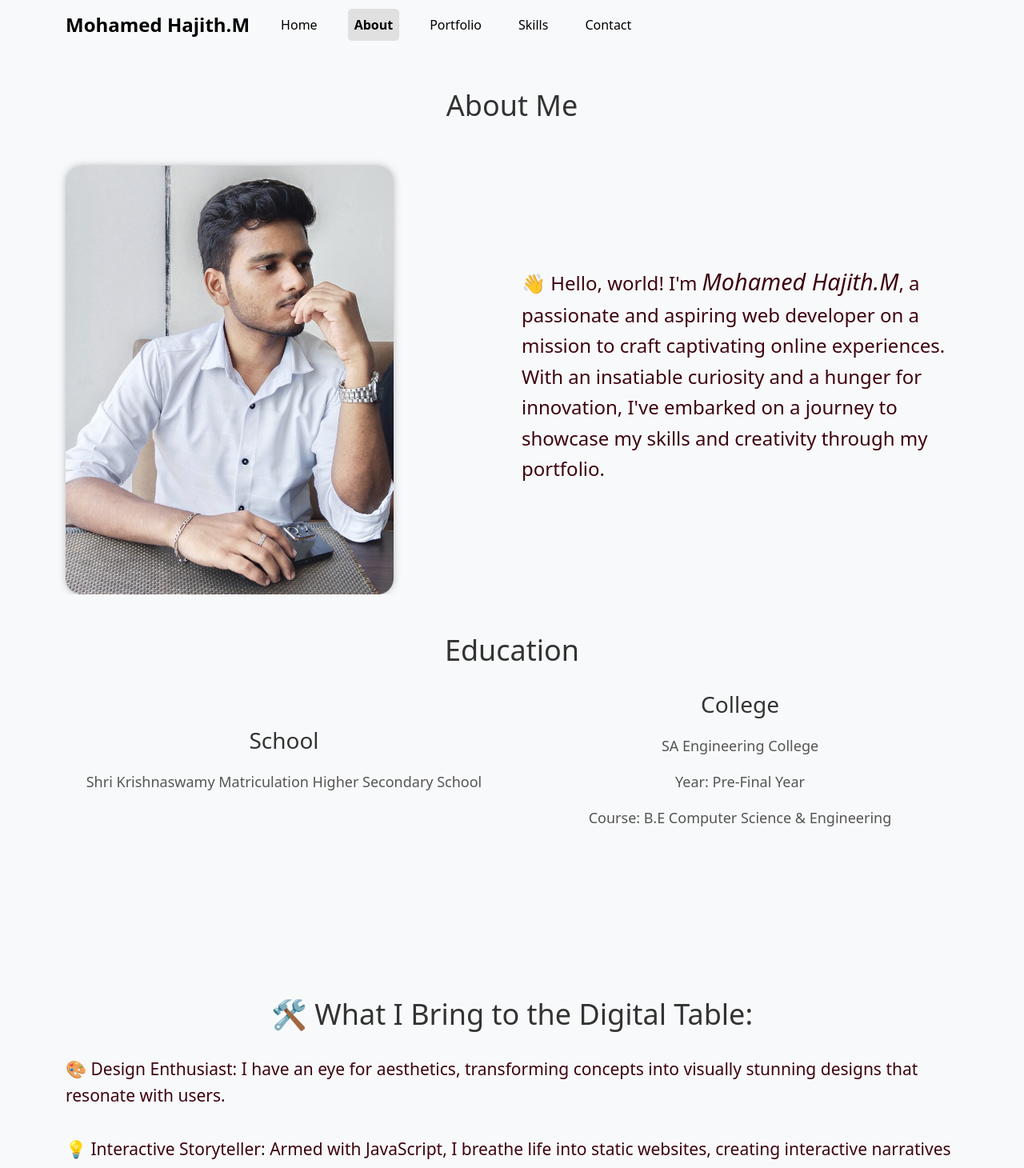
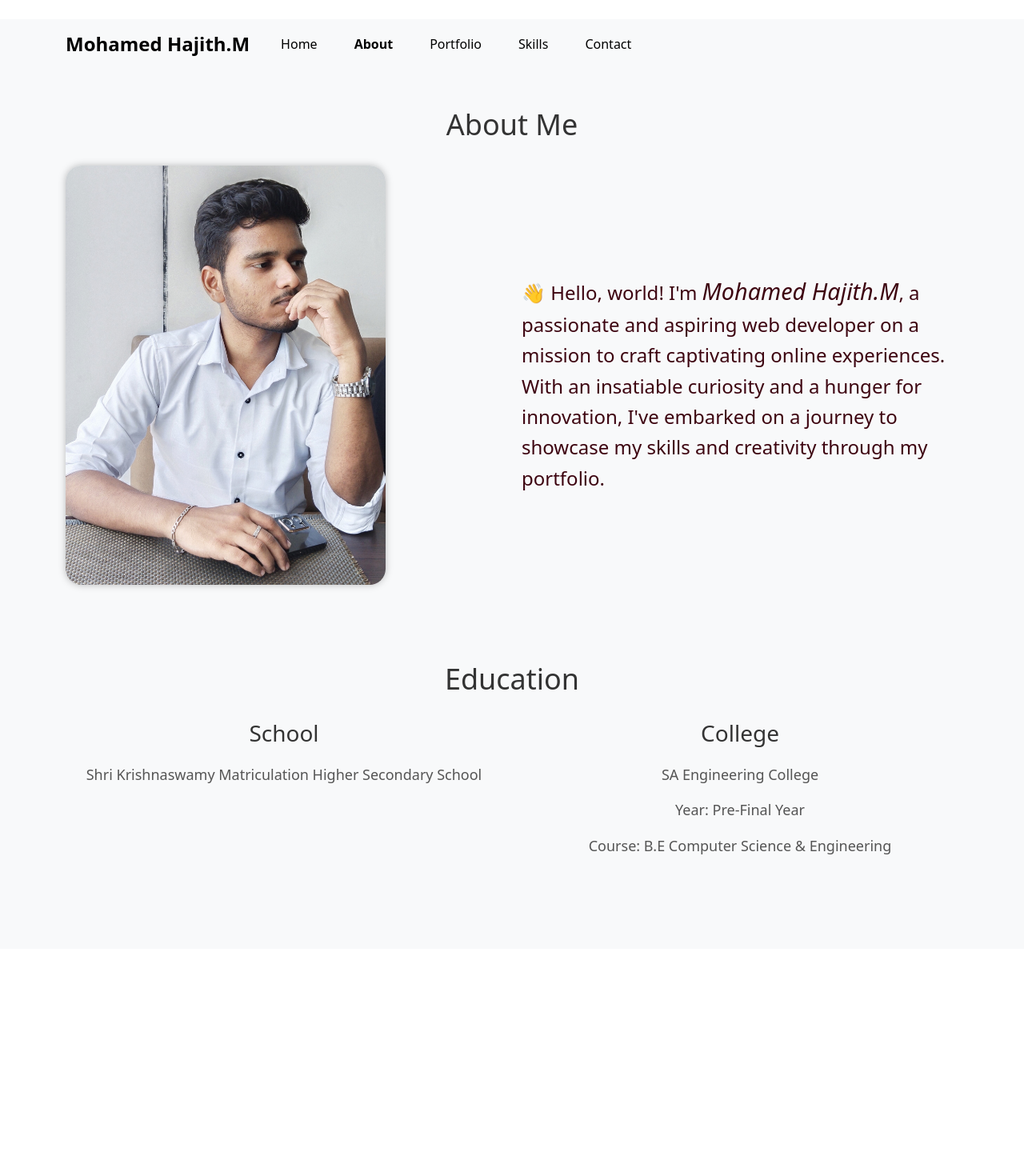
Before and after one commit to HAJITH-M/Portfolio-angular, an Angular app in the folder Porfolio/: page /about in a window 1280 px wide. Shown: the top 1460 px of the page at 80% size. After the commit the page ends 1186 px from the top, so only its background shows below. Built offline with nearby package versions, Linux system fonts and the light colour scheme.

Commit message:
23-11-23-About rectified & other changes are done

```diff
--- a/Porfolio/src/app/about/about.component.css
+++ b/Porfolio/src/app/about/about.component.css
@@ -33,7 +33,7 @@
 
 
 /* Custom CSS for About Section */
-#about {
+ #about {
   background-color: #f8f9fa;
   padding: 80px 0;
 }
@@ -49,19 +49,20 @@
 }
 
 #about img {
+  border-radius: 10px;
+  box-shadow: 0px 0px 10px rgba(0, 0, 0, 0.25);
+  width: 400px;
+  height: auto;
+  max-width: 100%;
   border-radius: 20px;
-box-shadow: 0px 0px 10px rgba(0, 0, 0, 0.25);
-
-
 }
 
 #about p {
-  font-size: 21px;
+  font-size: 18px;
   color: #666;
   line-height: 1.6;
   height: auto;
   width: auto;
-  align-items: center;
 }
 
 /* Media Query for Smaller Screens */
@@ -77,9 +78,8 @@ box-shadow: 0px 0px 10px rgba(0, 0, 0, 0.25);
   }
 }
 
-
-/* Custom CSS for Education Section */
-#education {
+ /* Custom CSS for Education Section */
+ #education {
   padding: 80px 0;
 }
 
--- a/Porfolio/src/app/about/about.component.html
+++ b/Porfolio/src/app/about/about.component.html
@@ -1,4 +1,5 @@
 <!-- Navigation Bar -->
+<br>
 <nav class="navbar navbar-expand-lg navbar-light bg-light">
   <div class="container">
     <a class="navbar-brand" href="#">Mohamed Hajith.M</a>
@@ -10,8 +11,8 @@
           <li class="nav-item">
               <a class="nav-link"  routerLink="/" >Home</a>
             </li>
-        <li class="nav-item"  style="border-radius: 5px;">
-          <a class="nav-link"  routerLink="/about" style="color: rgb(0, 0, 0); font-weight: bold; border-radius: 5px; background-color: rgb(224, 224, 224); " >About</a>
+        <li class="nav-item">
+          <a class="nav-link"  routerLink="/about" style="color: rgb(0, 0, 0); font-weight: bold;" >About</a>
         </li>
 
         <li class="nav-item">
@@ -32,14 +33,17 @@
 <!-- About Section -->
 <section id="about" class="py-5">
 <div class="container">
-        <h2 class="text-center">About Me</h2><br>
+  <h2 class="text-center">About Me</h2>
   <div class="row">
     <div class="col-md-6">
-            <img src="assets\about.jpg" alt="Your Name" class="img-fluid" style="max-width: 75%; height: 20%; border-radius: 20px;">
+      <img src="assets\about.jpg" alt="Your Name" class="img-fluid">
     </div>
-          <div class="col-md-6">
-            <p style=" font-size:x-large;  color: rgb(61, 4, 16);">👋 Hello, world! I'm <span style="font-size: larger; font-style: italic; font-weight:500;">Mohamed Hajith.M</span>, a passionate and aspiring web developer on a mission to craft captivating online experiences. With an insatiable curiosity and a hunger for innovation, I've embarked on a journey to showcase my skills and creativity through my portfolio.</p>
+    <div class="col-md-6"  style="font-size: x-large;">
+      <br><p style=" font-size:x-large;  color: rgb(61, 4, 16);">👋 Hello, world! I'm <span style="font-size: larger; font-style: italic; font-weight:500;">Mohamed Hajith.M</span>, a passionate and aspiring web developer on a mission to craft captivating online experiences. With an insatiable curiosity and a hunger for innovation, I've embarked on a journey to showcase my skills and creativity through my portfolio.</p>
     </div>
+  </div>
+</div>
+</section>
 
 <!-- Education Section -->
 <section id="education" class="py-5 bg-light">
@@ -59,27 +63,3 @@
     </div>
   </div>
 </section>
-        </div>
-      </div>
-
-
-    </section>
-
-    <!-- About Section -->
-<section id="about" class="py-5">
-  <div class="container">
-    <h2 class="text-center">🛠️ What I Bring to the Digital Table:</h2>
-
-
-      <div >
-        <p style="color: rgb(61, 4, 16);">
-
-          🎨 Design Enthusiast: I have an eye for aesthetics, transforming concepts into visually stunning designs that resonate with users. <br><br>
-
-          💡 Interactive Storyteller: Armed with JavaScript, I breathe life into static websites, creating interactive narratives that engage and captivate. <br><br>
-
-          📱 Mobile-First Advocate: In a mobile-driven world, I'm committed to designing seamless experiences that shine across all devices.</p>
-      </div>
-
-  </div>
-  </section>
--- a/Porfolio/src/app/contact/contact.component.html
+++ b/Porfolio/src/app/contact/contact.component.html
@@ -1,4 +1,5 @@
 <!-- Navigation Bar -->
+<br>
 <nav class="navbar navbar-expand-lg navbar-light bg-light">
     <div class="container">
       <a class="navbar-brand" href="#">Mohamed Hajith.M</a>
@@ -21,8 +22,8 @@
             <a class="nav-link" routerLink="/skills">Skills</a>
           </li>
 
-          <li class="nav-item"  style="border-radius: 5px;">
-            <a class="nav-link" routerLink="/contact"  style="color: rgb(0, 0, 0); font-weight: bold; border-radius: 5px; background-color: rgb(224, 224, 224); ">Contact</a>
+          <li class="nav-item">
+            <a class="nav-link" routerLink="/contact"  style="color: rgb(0, 0, 0); font-weight: bold; ">Contact</a>
           </li>
         </ul>
       </div>
--- a/Porfolio/src/app/home/home.component.css
+++ b/Porfolio/src/app/home/home.component.css
@@ -50,10 +50,12 @@
 }
 
 #about img {
+  border-radius: 10px;
+  box-shadow: 0px 0px 10px rgba(0, 0, 0, 0.25);
+  width: 500px;
+  height: auto;
+  max-width: 100%;
   border-radius: 20px;
-  box-shadow: 0px 0px 10px rgba(0, 0, 0, 0.25);
-
-
 }
 
 #about p {
@@ -62,7 +64,6 @@
   line-height: 1.6;
   height: auto;
   width: auto;
-    align-items: center;
 }
 
 /* Media Query for Smaller Screens */
@@ -77,7 +78,6 @@
     margin-left: auto;
   }
 }
-
 
 
 
--- a/Porfolio/src/app/home/home.component.html
+++ b/Porfolio/src/app/home/home.component.html
@@ -1,4 +1,5 @@
 <!-- Navigation Bar -->
+<br>
 <nav class="navbar navbar-expand-lg navbar-light bg-light">
   <div class="container">
     <a class="navbar-brand" href="#">Mohamed Hajith.M</a>
@@ -8,7 +9,7 @@
     <div class="collapse navbar-collapse" id="navbarNav">
       <ul class="navbar-nav ml-auto">
           <li class="nav-item">
-              <a class="nav-link"  routerLink="/" >Home</a>
+              <a class="nav-link"  routerLink="/" style="color: rgb(0, 0, 0); font-weight: bold;">Home</a>
             </li>
         <li class="nav-item">
           <a class="nav-link"  routerLink="/about" >About</a>
@@ -29,21 +30,20 @@
   </div>
 </nav>
 
-    <!-- About Section -->
-<section id="about" class="py-5">
+ <!-- About Section -->
+ <section id="about" class="py-5">
   <div class="container">
     <h2 class="text-center">About Me</h2>
     <div class="row">
       <div class="col-md-6">
-        <img src="assets\about.jpg" alt="Your Name" class="img-fluid" style="max-width: 75%; height: 20%; border-radius: 20px;">
+        <img src="assets\about.jpg" alt="Your Name" class="img-fluid">
       </div>
       <div class="col-md-6">
-        <p style=" font-size:x-large;  color: rgb(61, 4, 16);">👋 Hello, world! I'm <span style="font-size: larger; font-style: italic; font-weight:500;">Mohamed Hajith.M</span>, a passionate and aspiring web developer on a mission to craft captivating online experiences. With an insatiable curiosity and a hunger for innovation, I've embarked on a journey to showcase my skills and creativity through my portfolio.</p>
+        <br><p style=" font-size:x-large;  color: rgb(61, 4, 16);">👋 Hello, world! I'm <span style="font-size: larger; font-style: italic; font-weight:500;">Mohamed Hajith.M</span>, a passionate and aspiring web developer on a mission to craft captivating online experiences. With an insatiable curiosity and a hunger for innovation, I've embarked on a journey to showcase my skills and creativity through my portfolio.</p>
       </div>
     </div>
   </div>
 </section>
-
 
 
 <!-- About Section -->
--- a/Porfolio/src/app/project1/project1.component.html
+++ b/Porfolio/src/app/project1/project1.component.html
@@ -1,4 +1,5 @@
 <!-- Navigation Bar -->
+<br>
 <nav class="navbar navbar-expand-lg navbar-light bg-light">
     <div class="container">
       <a class="navbar-brand" href="#">Mohamed Hajith.M</a>
--- a/Porfolio/src/app/skills/skills.component.html
+++ b/Porfolio/src/app/skills/skills.component.html
@@ -1,4 +1,5 @@
 <!-- Navigation Bar -->
+<br>
 <nav class="navbar navbar-expand-lg navbar-light bg-light">
     <div class="container">
       <a class="navbar-brand" href="#">Mohamed Hajith.M</a>
@@ -8,7 +9,7 @@
       <div class="collapse navbar-collapse" id="navbarNav">
         <ul class="navbar-nav ml-auto">
             <li class="nav-item">
-                <a class="nav-link"  routerLink="/" >Home</a>
+                <a class="nav-link"  routerLink="/"  >Home</a>
               </li>
           <li class="nav-item">
             <a class="nav-link"  routerLink="/about" >About</a>
@@ -17,8 +18,8 @@
           <li class="nav-item">
             <a class="nav-link" routerLink="/portfolio">Portfolio</a>
           </li>
-          <li class="nav-item" style="border-radius: 5px;">
-            <a class="nav-link" routerLink="/skills" style="color: rgb(0, 0, 0); font-weight: bold; border-radius: 5px; background-color: rgb(224, 224, 224); ">Skills</a>
+          <li class="nav-item" >
+            <a class="nav-link" routerLink="/skills" style="color: rgb(0, 0, 0); font-weight: bold;">Skills</a>
           </li>
 
           <li class="nav-item">
```
Lines whose indentation alone changed are shown as unchanged.
